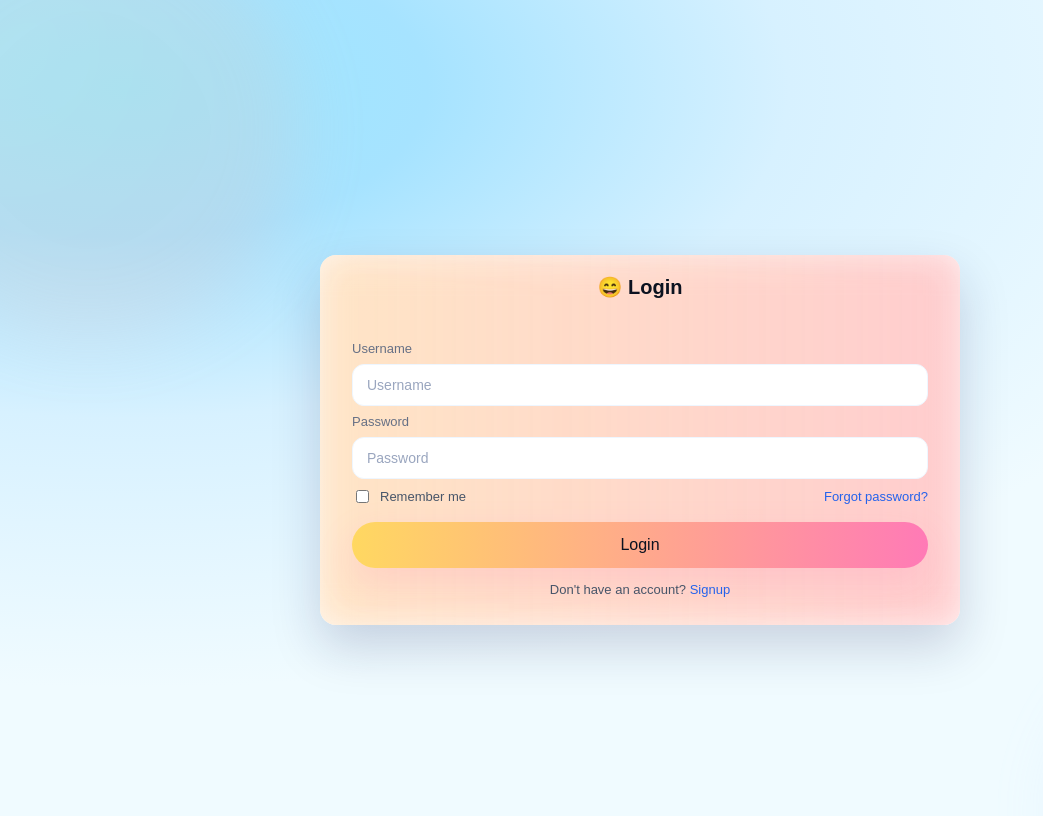
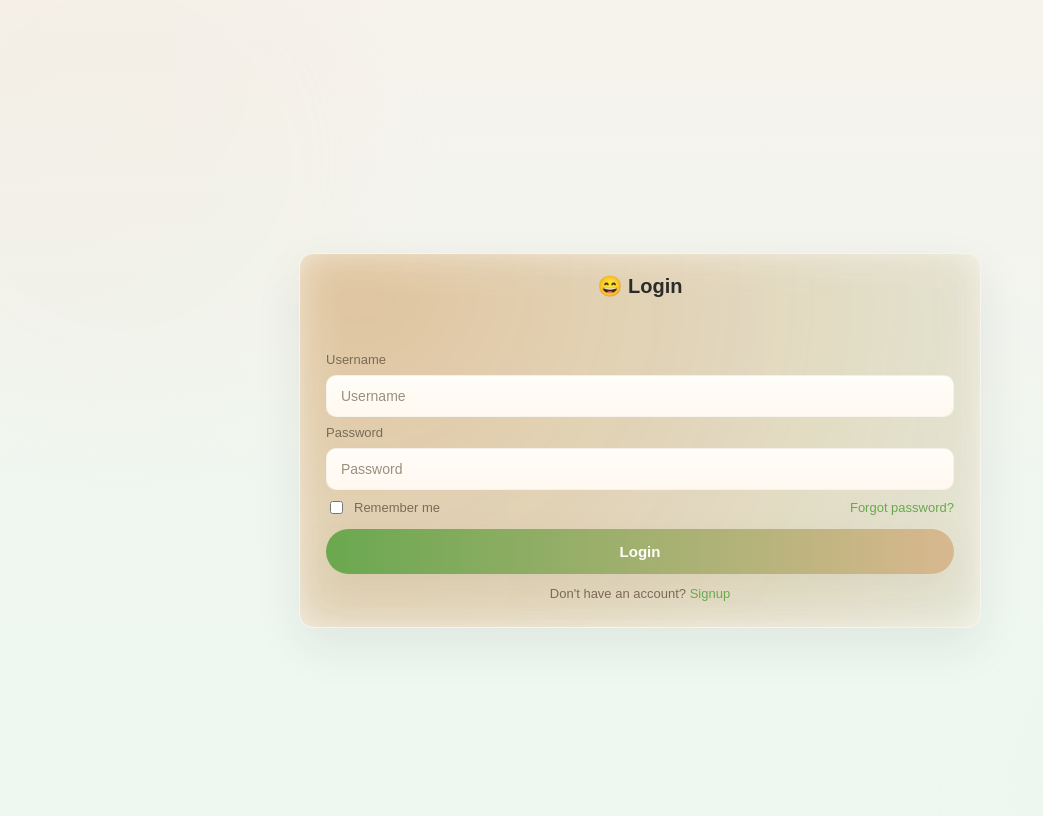
Before and after one commit to yashpanchal089/JournalApp, a React (Create React App) app: page /login in a window 1280 px wide. Shown: the top 816 px of the page, without its empty margins (0-1043 px from the left). Built offline with nearby package versions, Linux system fonts and the light colour scheme.

Commit message:
changed the design

```diff
--- a/src/index.css
+++ b/src/index.css
@@ -1,46 +1,59 @@
-body {
-  margin: 0;
-  font-family: 'Poppins', sans-serif;
-  background: linear-gradient(135deg, #1f1c2c, #928dab);
-  color: white;
+:root{
+  --bg:#f6f2ec; /* warm paper */
+  --surface:#fffdf8; /* card surface */
+  --muted:#7a6b57; /* muted text */
+  --accent:#6aa84f; /* green accent */
+  --accent-2:#d9b88f; /* warm tan */
+  --gold:#c89a3d; /* glamour gold */
+  --glass-shadow:rgba(30,40,20,0.08);
+  --btn-padding:14px 20px;
 }
 
-.container {
-  padding: 20px;
+body{
+  margin:0;
+  font-family: 'Poppins', system-ui, -apple-system, 'Segoe UI', Roboto, 'Helvetica Neue', Arial;
+  background: linear-gradient(180deg, #f7f4ef 0%, #eef7f0 60%);
+  color: #2b2b2b;
+  -webkit-font-smoothing:antialiased;
 }
 
-button {
-  background: #6a11cb;
-  background: linear-gradient(to right, #2575fc, #6a11cb);
-  border: none;
-  padding: 10px 20px;
-  color: white;
-  border-radius: 8px;
-  cursor: pointer;
-  transition: 0.3s;
+.container{padding:28px;max-width:1100px;margin:0 auto}
+
+/* Global button baseline */
+button{border:none;cursor:pointer;transition:transform .18s ease,box-shadow .18s ease}
+
+/* Primary glamorous button */
+.btn-primary{
+  display:inline-block;padding:var(--btn-padding);color:var(--surface);font-weight:700;border-radius:999px;background:linear-gradient(90deg,var(--accent),#84b77a);box-shadow:0 12px 30px rgba(106,168,79,0.14),0 2px 0 rgba(255,255,255,0.6) inset;border:1px solid rgba(255,255,255,0.12);
 }
+.btn-primary:hover{transform:translateY(-6px) scale(1.02);box-shadow:0 22px 48px rgba(106,168,79,0.18)}
+.btn-primary:active{transform:translateY(-2px)}
 
-button:hover {
-  transform: scale(1.05);
-}
+/* Ghost / secondary */
+.btn-ghost{background:transparent;border:1px solid rgba(90,80,70,0.12);color:var(--muted);padding:10px 16px;border-radius:999px}
+.btn-ghost:hover{background:rgba(110,100,85,0.04);transform:none}
+
+.btn-logout{background:linear-gradient(90deg,#c36a3b,#d99b6a);color:var(--surface);padding:10px 16px;border-radius:999px;box-shadow:0 8px 26px rgba(195,106,59,0.14)}
 
 /* Journal form inputs */
-.journal-row { display: flex; align-items: center; gap: 12px; }
-.journal-input, .journal-textarea {
-  width: 420px;
-  height: 72px;
-  padding: 0 10px; /* use 0 top/bottom so line-height centers placeholder */
-  border-radius: 6px;
-  border: 1px solid #ccc;
-  box-sizing: border-box;
-  font-family: 'Times New Roman', Times, serif;
-  font-size: 18px;
-  text-align: left;
-  line-height: 72px; /* vertical center placeholder/text for single-line appearance */
-}
-.journal-textarea { resize: vertical; vertical-align: middle; overflow:auto }
-.journal-input::placeholder, .journal-textarea::placeholder {
-  font-family: 'Times New Roman', Times, serif;
-  font-size: 18px;
-  color: #6b7280;
-}
+.journal-row{display:flex;flex-direction:column;gap:14px;align-items:flex-start}
+.journal-input,.journal-textarea{width:100%;min-width:260px;padding:14px;border-radius:12px;border:1px solid rgba(90,80,70,0.12);box-sizing:border-box;background:var(--surface);font-family: Georgia, 'Times New Roman', serif;font-size:16px;color:#222}
+.journal-textarea{min-height:140px;resize:vertical}
+.journal-input::placeholder,.journal-textarea::placeholder{color:#9b8f7d}
+
+/* Journal cards */
+.journal-card{background:linear-gradient(180deg, #fffdf8, #fff8f0);padding:18px;margin:12px 0;border-radius:12px;box-shadow:0 10px 28px var(--glass-shadow);border-left:6px solid rgba(106,168,79,0.18);color:var(--muted)}
+
+/* Ensure headings and paragraphs in entries read lighter for natural feel */
+.journal-card h3{color:var(--muted);margin:0 0 6px 0}
+.journal-card p{color:rgba(90,80,70,0.9);margin:0 0 8px 0}
+
+/* Titles */
+.page-title{margin:0;color:#2b2b2b}
+
+/* Responsive tweaks */
+@media(min-width:840px){.journal-row{flex-direction:row;gap:12px}.journal-input{width:420px}.journal-textarea{width:420px}}
+
+/* Action row: make action buttons equal size and alignment */
+.action-row{display:flex;gap:12px;margin:14px 0}
+.action-row .btn-primary,.action-row .btn-ghost,.action-row .btn-logout{flex:1;min-width:0;padding:var(--btn-padding);display:inline-flex;align-items:center;justify-content:center;font-size:15px}
--- a/src/pages/CreateJournal.js
+++ b/src/pages/CreateJournal.js
@@ -53,7 +53,8 @@ function CreateJournal() {
                 <button
                     onClick={createJournal}
                     disabled={!(title && title.trim()) && !(content && content.trim())}
-                    style={{ padding: "14px 22px", borderRadius: 12, cursor: (!(title && title.trim()) && !(content && content.trim())) ? "not-allowed" : "pointer", fontSize: 18, fontWeight: 600, minWidth: 110, opacity: (!(title && title.trim()) && !(content && content.trim())) ? 0.65 : 1 }}
+                    className="btn-primary"
+                    style={{opacity: (!(title && title.trim()) && !(content && content.trim())) ? 0.65 : 1, minWidth:110}}
                 >
                     Save
                 </button>
--- a/src/pages/Login.css
+++ b/src/pages/Login.css
@@ -1,48 +1,38 @@
-.auth-page{display:flex;align-items:center;justify-content:center;min-height:100vh;background:#3b82f6;font-family:Arial,Helvetica,sans-serif;padding:40px}
-.auth-wrapper{display:flex;gap:32px;max-width:1000px;width:100%;align-items:flex-start;justify-content:center}
-.login-card{flex:1;min-width:320px;background:#fff;border-radius:12px;box-shadow:0 8px 30px rgba(0,0,0,0.12);overflow:hidden;padding:0;max-width:640px;width:100%;margin:0 auto}
-.login-card-top{background:#ffffff00;color:#111;padding:20px 24px;font-weight:700;text-align:center;font-size:20px}
-.login-card-body{padding:22px}
-.label{display:block;color:#667085;font-size:13px;margin:8px 0}
-.input{width:100%;padding:12px 14px;border:1px solid #e6e9ef;border-radius:6px;font-size:14px;box-sizing:border-box}
+.auth-page{display:flex;align-items:center;justify-content:center;min-height:100vh;background:linear-gradient(180deg,#f6f2ec 0%, #eef7f0 70%);font-family:Arial,Helvetica,sans-serif;padding:40px;position:relative;overflow:hidden}
+.auth-wrapper{display:flex;gap:28px;max-width:980px;width:100%;align-items:flex-start;justify-content:center}
+.login-card{flex:1;min-width:320px;background:var(--surface);border-radius:14px;box-shadow:0 18px 48px rgba(40,36,32,0.08);overflow:hidden;padding:0;max-width:680px;width:100%;margin:0 auto;border:1px solid rgba(120,100,80,0.06)}
+.login-card-top{background:transparent;color:#2b2b2b;padding:20px 24px;font-weight:800;text-align:center;font-size:20px}
+.login-card-body{padding:26px}
+.label{display:block;color:var(--muted);font-size:13px;margin:8px 0}
+.input{width:100%;padding:12px 14px;border:1px solid rgba(120,100,80,0.08);border-radius:10px;font-size:14px;box-sizing:border-box;background:linear-gradient(180deg, #fffdf8, #fff8f0)}
 .login-row{display:flex;justify-content:space-between;align-items:center;margin-top:8px}
-.remember{font-size:13px;color:#475569;display:flex;align-items:center;gap:8px}
-.forgot{font-size:13px;color:#2563eb;text-decoration:none}
-.btn-primary{width:100%;background:linear-gradient(90deg,#0b6ef6,#1e90ff);border:none;color:#fff;padding:12px;border-radius:8px;margin-top:12px;font-size:15px;cursor:pointer}
-.separator{text-align:center;color:#94a3b8;margin:14px 0;font-size:13px}
+.remember{font-size:13px;color:var(--muted);display:flex;align-items:center;gap:8px}
+.forgot{font-size:13px;color:var(--accent);text-decoration:none}
+.btn-primary{width:100%;background:linear-gradient(90deg,var(--accent),var(--accent-2));border:none;color:var(--surface);padding:14px;border-radius:999px;margin-top:12px;font-size:15px;cursor:pointer;box-shadow:0 14px 36px rgba(168,136,98,0.12);transition:transform .16s,box-shadow .16s}
+.separator{text-align:center;color:#a69a88;margin:14px 0;font-size:13px}
 .socials{display:flex;gap:12px}
-.btn-social{flex:1;padding:10px;border-radius:8px;border:1px solid #e2e8f0;background:#fff;cursor:pointer}
-.register{margin-top:12px;text-align:center;color:#475569;font-size:13px}
-.register a{color:#2563eb;text-decoration:none}
+.btn-social{flex:1;padding:10px;border-radius:8px;border:1px solid rgba(120,100,80,0.06);background:linear-gradient(180deg,#fff,#fffdf8);cursor:pointer}
+.register{margin-top:12px;text-align:center;color:var(--muted);font-size:13px}
+.register a{color:var(--accent);text-decoration:none}
 @media(max-width:920px){
 	.auth-wrapper{flex-direction:column;align-items:center}
 	.login-card{width:92%}
 }
 
-/* Glamour upgrades */
-.auth-page{
-	background: radial-gradient(1200px 600px at 10% 10%, #9be7ff 0%, #a6e3ff 25%, #d7f1ff 55%, #f0fbff 100%);
-	position: relative;
-	overflow: hidden;
-}
-.login-card{position:relative;z-index:2;border-radius:16px;padding:0;background:linear-gradient(180deg, rgba(255,255,255,0.98), rgba(255,255,255,0.99));box-shadow:0 22px 50px rgba(20,28,85,0.18);transition:transform .18s ease}
-.login-card::before{content:"";position:absolute;inset:-10px;background:linear-gradient(90deg,#ffd6a5aa,#ff9a9e88);filter:blur(22px);z-index:-1;border-radius:18px;opacity:0.95}
-.login-card:hover{transform:translateY(-8px)}
-.login-card-top{background:transparent;color:#0b1220;padding:20px 24px 6px 24px;font-weight:800;text-align:center;font-size:20px}
-.login-card-body{padding:28px 32px}
-.input{background:#fff;border:1px solid #eef6ff;padding:12px 14px;border-radius:12px;box-shadow:inset 0 2px 0 rgba(255,255,255,0.8);transition:box-shadow .18s, border-color .18s, transform .12s}
-.input::placeholder{color:#9aa6bf}
-.input:focus{outline:none;border-color:#66d0ff;box-shadow:0 10px 30px rgba(102,208,255,0.14), inset 0 1px 0 rgba(255,255,255,0.85);transform:translateY(-2px)}
-.btn-primary{background:linear-gradient(90deg,#ffd861,#ff7ab6);border:none;color:#0b1220;padding:14px 18px;border-radius:999px;margin-top:16px;font-size:16px;cursor:pointer;box-shadow:0 14px 36px rgba(255,122,182,0.18);transition:transform .16s,box-shadow .16s}
-.btn-primary:hover{transform:translateY(-6px) scale(1.03);box-shadow:0 28px 64px rgba(255,122,182,0.26)}
+/* natural glow accents */
+.login-card{position:relative;z-index:2;transition:transform .18s ease}
+.login-card::before{content:"";position:absolute;inset:-12px;background:radial-gradient(circle at 10% 10%, rgba(218,186,142,0.9), rgba(215,220,200,0.75));filter:blur(22px);z-index:-1;border-radius:18px;opacity:0.92}
+.login-card:hover{transform:translateY(-6px)}
+.input{background:linear-gradient(180deg,#fffdf8,#fff8f0);border:1px solid rgba(120,100,80,0.06);box-shadow:inset 0 2px 0 rgba(255,255,255,0.6);transition:box-shadow .18s, border-color .18s, transform .12s}
+.input::placeholder{color:#9b8f7d}
+.input:focus{outline:none;border-color:rgba(106,168,79,0.26);box-shadow:0 8px 28px rgba(106,168,79,0.06), inset 0 1px 0 rgba(255,255,255,0.85);transform:translateY(-2px)}
+.btn-primary:hover{transform:translateY(-6px) scale(1.02);box-shadow:0 28px 64px rgba(168,136,98,0.18)}
 .btn-primary:active{transform:translateY(-2px) scale(.99)}
-.register{margin-top:14px;text-align:center;color:#475569;font-size:13px}
-.forgot{color:#2563eb}
 
-/* floating playful bubbles */
-.auth-page::before,.auth-page::after{content:"";position:absolute;border-radius:999px;opacity:0.16;filter:blur(36px);pointer-events:none}
-.auth-page::before{width:420px;height:420px;left:-120px;top:-80px;background:radial-gradient(circle at 30% 30%, #ffd6a5, #ff9a9e)}
-.auth-page::after{width:300px;height:300px;right:-80px;bottom:-80px;background:radial-gradient(circle at 30% 30%, #a1c4fd, #c2e9fb)}
+/* subtle organic shapes */
+.auth-page::before,.auth-page::after{content:"";position:absolute;border-radius:999px;opacity:0.12;filter:blur(36px);pointer-events:none}
+.auth-page::before{width:520px;height:520px;left:-140px;top:-100px;background:radial-gradient(circle at 30% 30%, #e8d8c0, #f6efe2)}
+.auth-page::after{width:360px;height:360px;right:-80px;bottom:-100px;background:radial-gradient(circle at 30% 30%, #dff1df, #e9f6ef)}
 
 @media(max-width:520px){
 	.login-card{width:94%;border-radius:12px}
```
Also changed, not shown: src/pages/Dashboard.js (+7 -7 lines).
